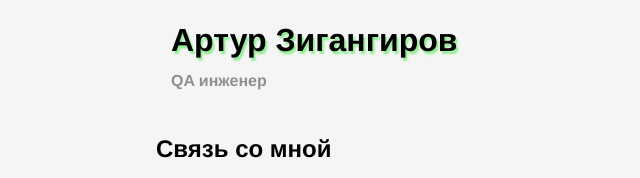
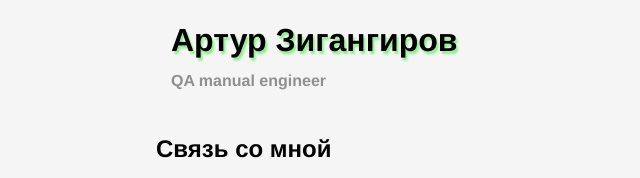
Before and after one commit to ArthurZigangirov/ArthurZigangirov.github.io, a plain HTML site: page index.html in a window 1280 px wide. Shown: the part 353-531 px from the top of the page, 319-959 px from the left. Drawn offline with Linux system fonts and the light colour scheme.

Commit message:
уточнил_специальность

```diff
--- a/index.html
+++ b/index.html
@@ -13,7 +13,8 @@
     <header class="header">
       <img src="./avatar.jpg" alt="avatar" class="header__avatar" />
       <h1 class="header__title">Артур Зигангиров</h1>
-      <h3 class="header__subtitle">QA инженер</h3>
+      <h3 class="header__subtitle">QA manual engineer
+      </h3>
     </header>
     <main>
       <section class="links">
```
